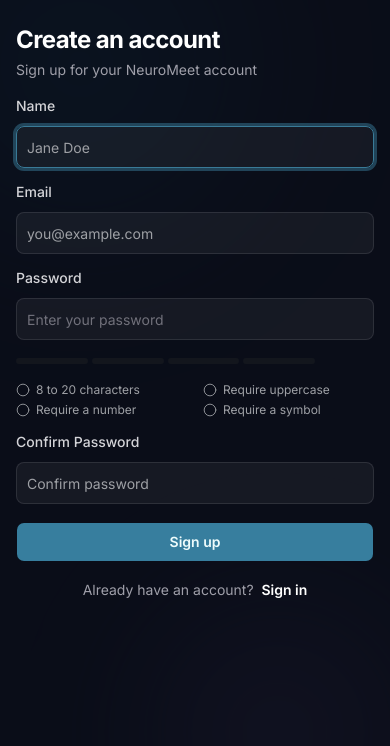
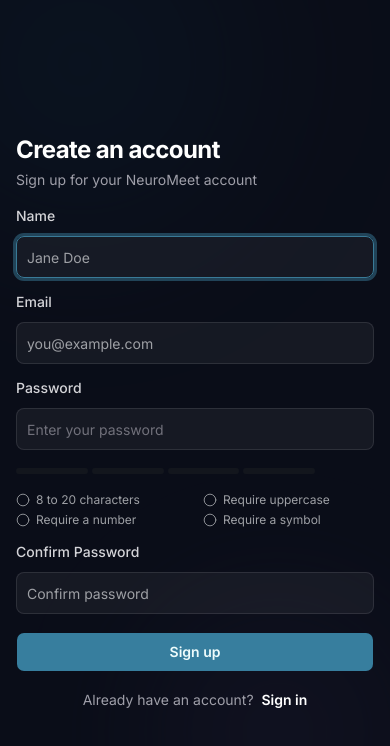
Before and after one commit to anasabdelhakim/neuromeet-core, a Next.js app in the folder frontend/: page /sign-up in a window 390 px wide. Shown: the top 746 px of the page. Built offline with nearby package versions, Linux system fonts and the light colour scheme.

Commit message:
fix(auth): center signup form on small screens while keeping start alignment on large screens

```diff
--- a/frontend/src/features/auth/providers/auth-wrapper.tsx
+++ b/frontend/src/features/auth/providers/auth-wrapper.tsx
@@ -64,14 +64,14 @@ const AuthFormColumn = ({
     className={cn(
       "relative z-10 w-full flex flex-col px-4 sm:px-6 lg:px-8 h-full min-h-full overflow-y-auto overflow-x-hidden",
       position === "start"
-        ? "justify-start py-6 sm:py-10 lg:py-14"
+        ? "justify-center lg:justify-start py-6 sm:py-8 lg:py-14"
         : "justify-center py-4 sm:py-6"
     )}
   >
     <div
       className={cn(
         "w-full max-w-sm mx-auto flex flex-col gap-3",
-        position === "center" && "my-auto"
+        position === "start" ? "my-auto lg:my-0" : "my-auto"
       )}
     >
       <AuthHeader title={title} description={description} />
```
